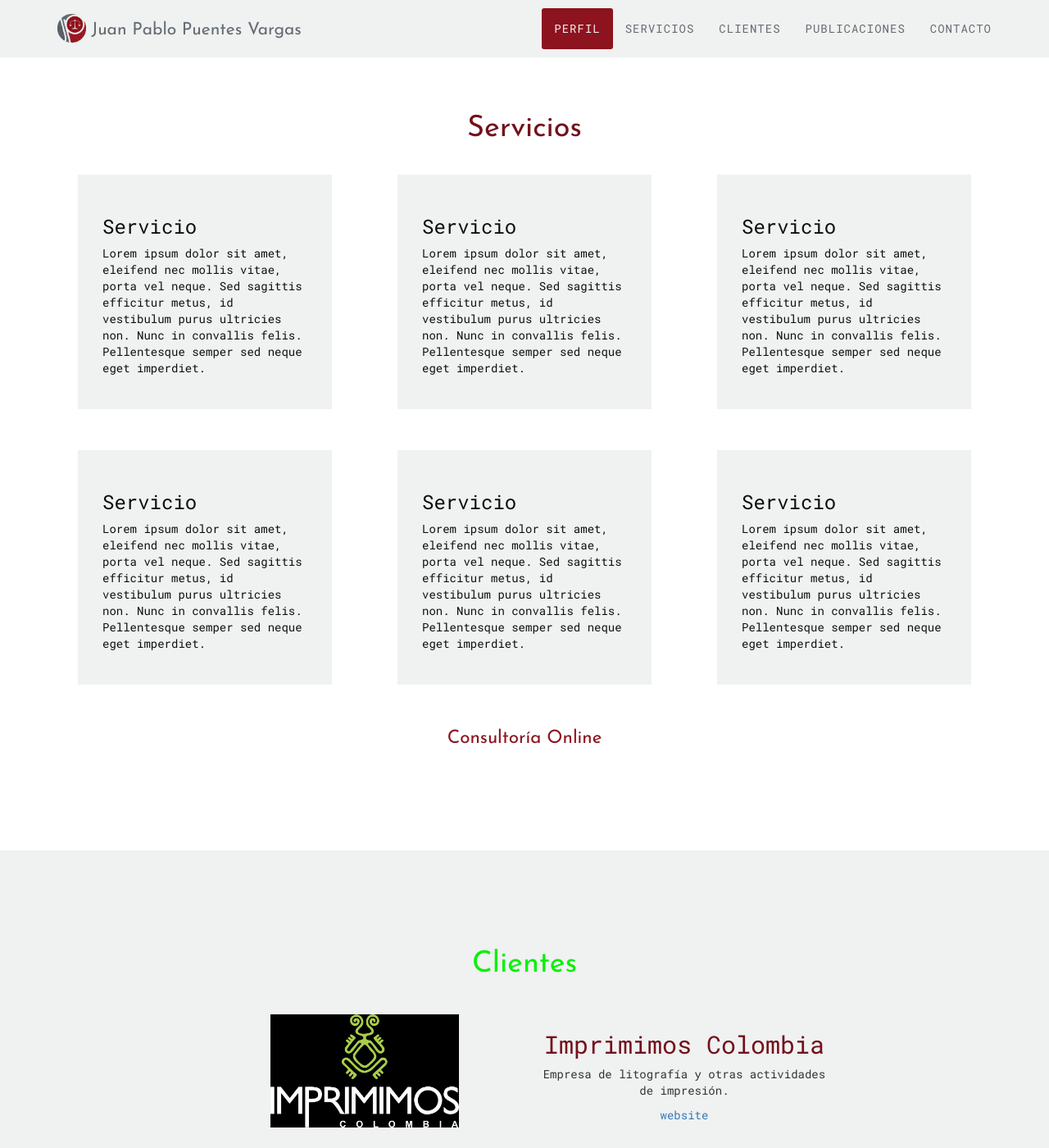
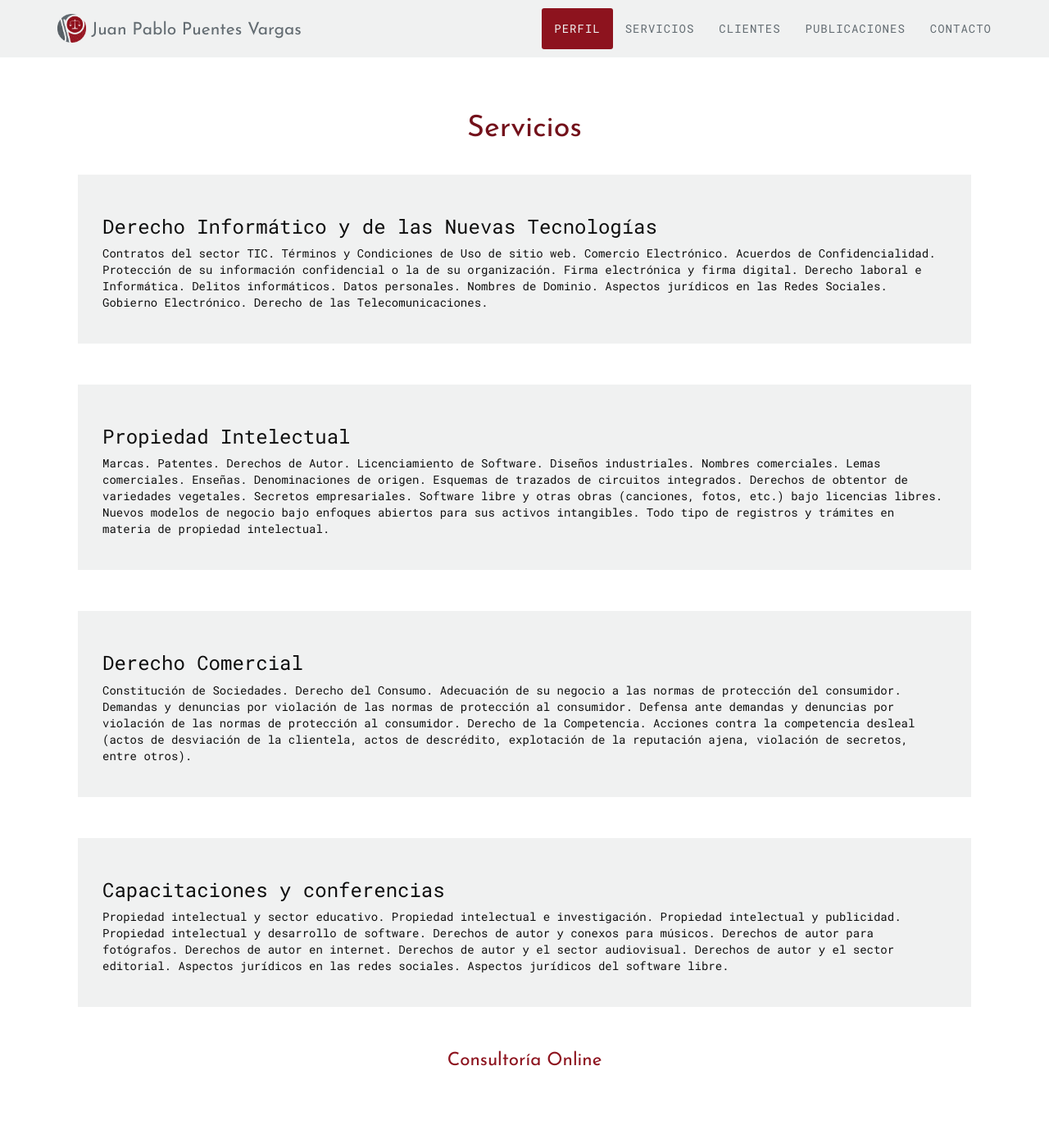
Before and after one commit to juanpablopv/juanpablopv.github.io, a Jekyll site: the page built from index.md, in a window 1280 px wide and 1400 px high, scrolled down 1309 px. Shown: the whole window at 82% size. Built offline with Jekyll 4.4.1, drawn with Linux system fonts in a browser that asks for light colours.

Commit message:
Ajusta sección servicios

```diff
--- /dev/null
+++ b/_data/servicios.yml
@@ -0,0 +1,11 @@
+- nombre: Derecho Informático y de las Nuevas Tecnologías
+  descripcion:  Contratos del sector TIC. Términos y Condiciones de Uso de sitio web. Comercio Electrónico. Acuerdos de Confidencialidad. Protección de su información confidencial o la de su organización. Firma electrónica y firma digital. Derecho laboral e Informática. Delitos informáticos. Datos personales. Nombres de Dominio. Aspectos jurídicos en las Redes Sociales. Gobierno Electrónico. Derecho de las Telecomunicaciones.
+
+- nombre: Propiedad Intelectual
+  descripcion: Marcas. Patentes. Derechos de Autor. Licenciamiento de Software. Diseños industriales. Nombres comerciales. Lemas comerciales. Enseñas. Denominaciones de origen. Esquemas de trazados de circuitos integrados. Derechos de obtentor de variedades vegetales. Secretos empresariales. Software libre y otras obras (canciones, fotos, etc.) bajo licencias libres. Nuevos modelos de negocio bajo enfoques abiertos para sus activos intangibles. Todo tipo de registros y trámites en materia de propiedad intelectual.
+
+- nombre: Derecho Comercial
+  descripcion: Constitución de Sociedades. Derecho del Consumo. Adecuación de su negocio a las normas de protección del consumidor. Demandas y denuncias por violación de las normas de protección al consumidor. Defensa ante demandas y denuncias por violación de las normas de protección al consumidor. Derecho de la Competencia. Acciones contra la competencia desleal (actos de desviación de la clientela, actos de descrédito, 	explotación de la reputación ajena, violación de secretos, entre otros).
+
+- nombre: Capacitaciones y conferencias
+  descripcion: Propiedad intelectual y sector educativo. Propiedad intelectual e investigación. Propiedad intelectual y publicidad. Propiedad intelectual y desarrollo de software. Derechos de autor y conexos para músicos. Derechos de autor para fotógrafos. Derechos de autor en internet. Derechos de autor y el sector audiovisual. Derechos de autor y el sector editorial. Aspectos jurídicos en las redes sociales. Aspectos jurídicos del software libre.
--- a/_includes/servicios.html
+++ b/_includes/servicios.html
@@ -9,66 +9,18 @@
     </div>
 
     <div class="row">
-      <div class="col-md-4">
-        <div class="envoltura-servicio">
-          <div class="texto-servicio">
-            <h3>Servicio</h3>
-            <p>
-              Lorem ipsum dolor sit amet, eleifend nec mollis vitae, porta vel neque. Sed sagittis efficitur metus, id vestibulum purus ultricies non. Nunc in convallis felis. Pellentesque semper sed neque eget imperdiet.
-            </p>
+
+      {% for servicio in site.data.servicios %}
+        <div class="col-md-12">
+          <div class="envoltura-servicio">
+            <div class="texto-servicio">
+              <h3>{{ servicio.nombre }}</h3>
+              <p>{{ servicio.descripcion }}</p>
+            </div>
           </div>
         </div>
-      </div>
-      <div class="col-md-4">
-        <div class="envoltura-servicio">
-          <div class="texto-servicio">
-            <h3>Servicio</h3>
-            <p>
-              Lorem ipsum dolor sit amet, eleifend nec mollis vitae, porta vel neque. Sed sagittis efficitur metus, id vestibulum purus ultricies non. Nunc in convallis felis. Pellentesque semper sed neque eget imperdiet.
-            </p>
-          </div>
-        </div>
-      </div>
-      <div class="col-md-4">
-        <div class="envoltura-servicio">
-          <div class="texto-servicio">
-            <h3>Servicio</h3>
-            <p>
-              Lorem ipsum dolor sit amet, eleifend nec mollis vitae, porta vel neque. Sed sagittis efficitur metus, id vestibulum purus ultricies non. Nunc in convallis felis. Pellentesque semper sed neque eget imperdiet.
-            </p>
-          </div>
-        </div>
-      </div>
-      <div class="col-md-4">
-        <div class="envoltura-servicio">
-          <div class="texto-servicio">
-            <h3>Servicio</h3>
-            <p>
-              Lorem ipsum dolor sit amet, eleifend nec mollis vitae, porta vel neque. Sed sagittis efficitur metus, id vestibulum purus ultricies non. Nunc in convallis felis. Pellentesque semper sed neque eget imperdiet.
-            </p>
-          </div>
-        </div>
-      </div>
-      <div class="col-md-4">
-        <div class="envoltura-servicio">
-          <div class="texto-servicio">
-            <h3>Servicio</h3>
-            <p>
-              Lorem ipsum dolor sit amet, eleifend nec mollis vitae, porta vel neque. Sed sagittis efficitur metus, id vestibulum purus ultricies non. Nunc in convallis felis. Pellentesque semper sed neque eget imperdiet.
-            </p>
-          </div>
-        </div>
-      </div>
-      <div class="col-md-4">
-        <div class="envoltura-servicio">
-          <div class="texto-servicio">
-            <h3>Servicio</h3>
-            <p>
-              Lorem ipsum dolor sit amet, eleifend nec mollis vitae, porta vel neque. Sed sagittis efficitur metus, id vestibulum purus ultricies non. Nunc in convallis felis. Pellentesque semper sed neque eget imperdiet.
-            </p>
-          </div>
-        </div>
-      </div>
+      {% endfor %}
+
     </div>
 
     <div class="row">
```
